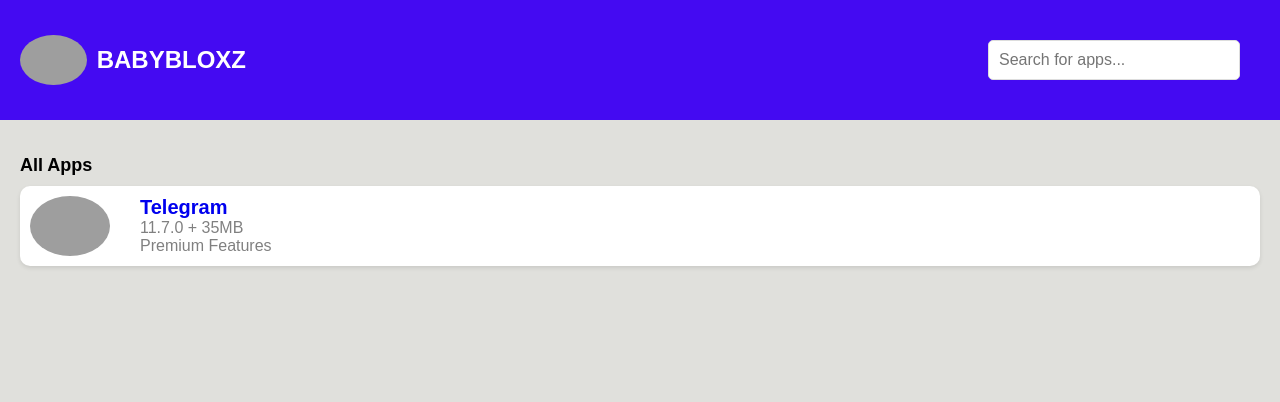
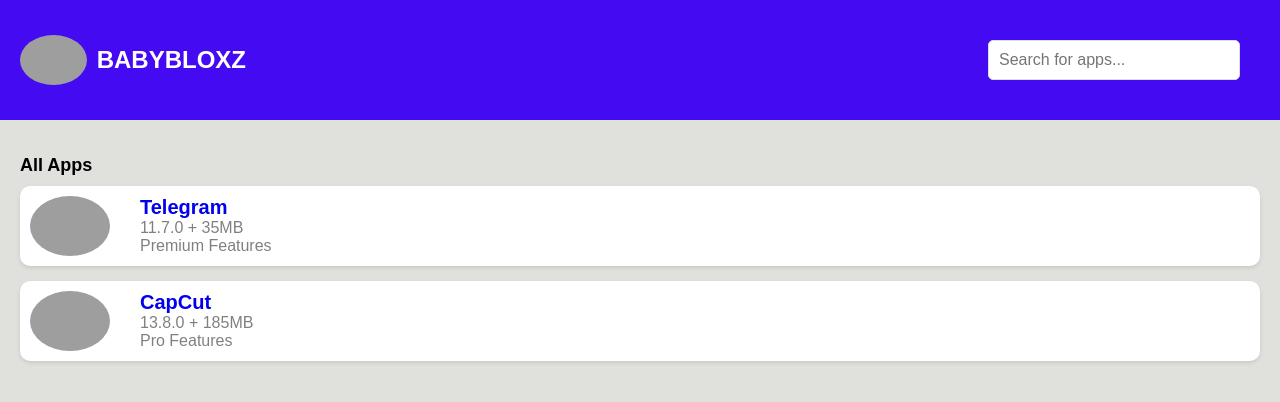
Before and after one commit to BabyBloxZ/BabyBloxZ.github.io, a plain HTML site: page index.html in a window 1280 px wide. Drawn offline with Linux system fonts and the light colour scheme; grey boxes are pictures that could not be loaded.

Commit message:
Update index.html

```diff
--- a/index.html
+++ b/index.html
@@ -100,6 +100,15 @@
           <p style="margin: 0; font-size: 16px; color: gray;">11.7.0 + 35MB<br>Premium Features</p>
         </div>
       </div>
+    <div id="apps-list">
+    <a href="capcut.html" style="text-decoration: none;">
+      <!-- App: Telegram -->
+      <div class="app-item">
+        <img src="https://i.postimg.cc/d3gL3nhZ/capcut.jpg" alt="App Logo" style="margin-right: 30px; height: 60px; width: auto; border-radius: 60%;">
+        <div>
+          <h3 style="margin: 0; font-size: 20px; font-weight: bold;">CapCut</h3>
+          <p style="margin: 0; font-size: 16px; color: gray;">13.8.0 + 185MB<br>Pro Features</p>
+        </div>
     </div>
   </section>
 
```
